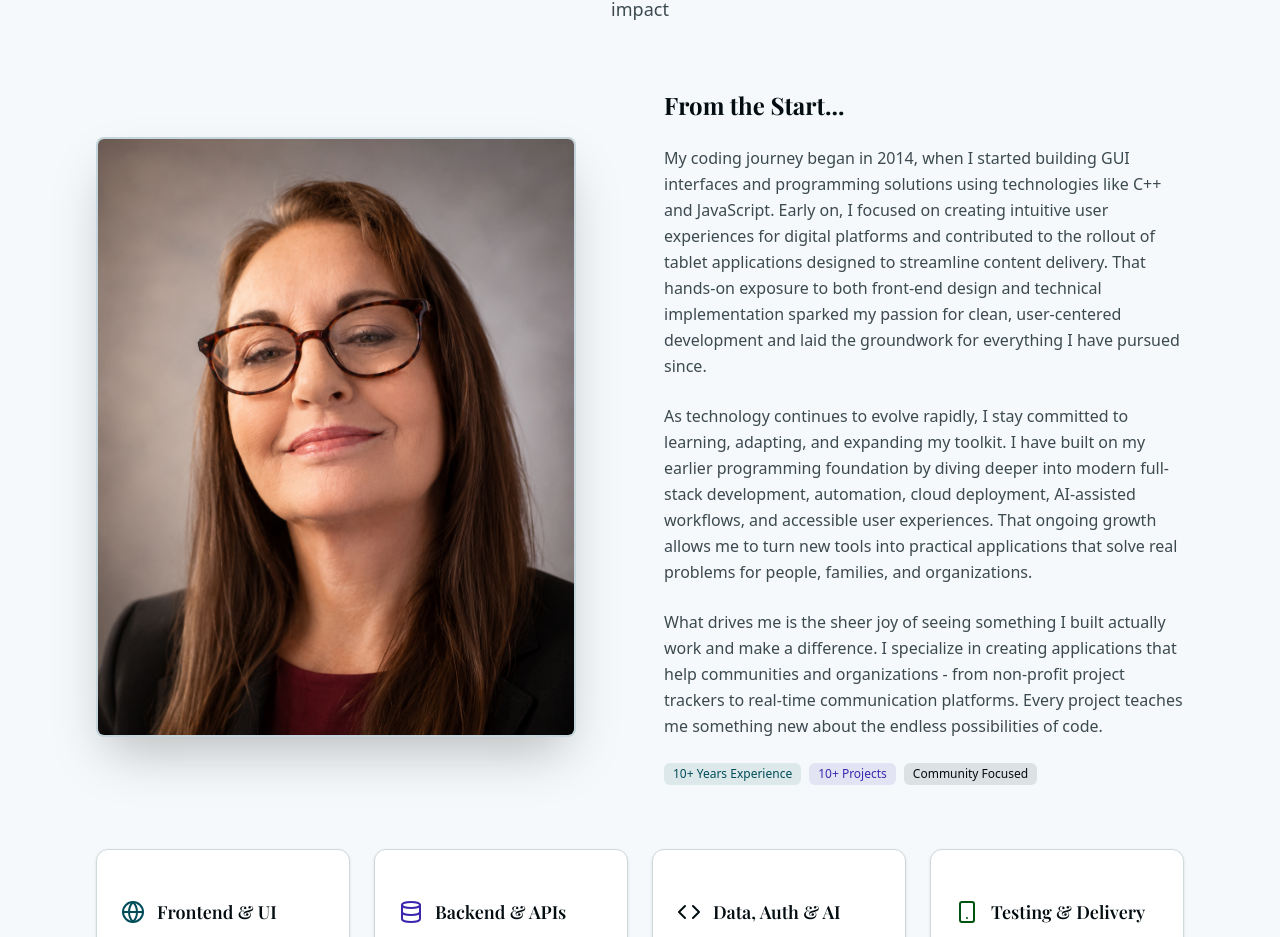
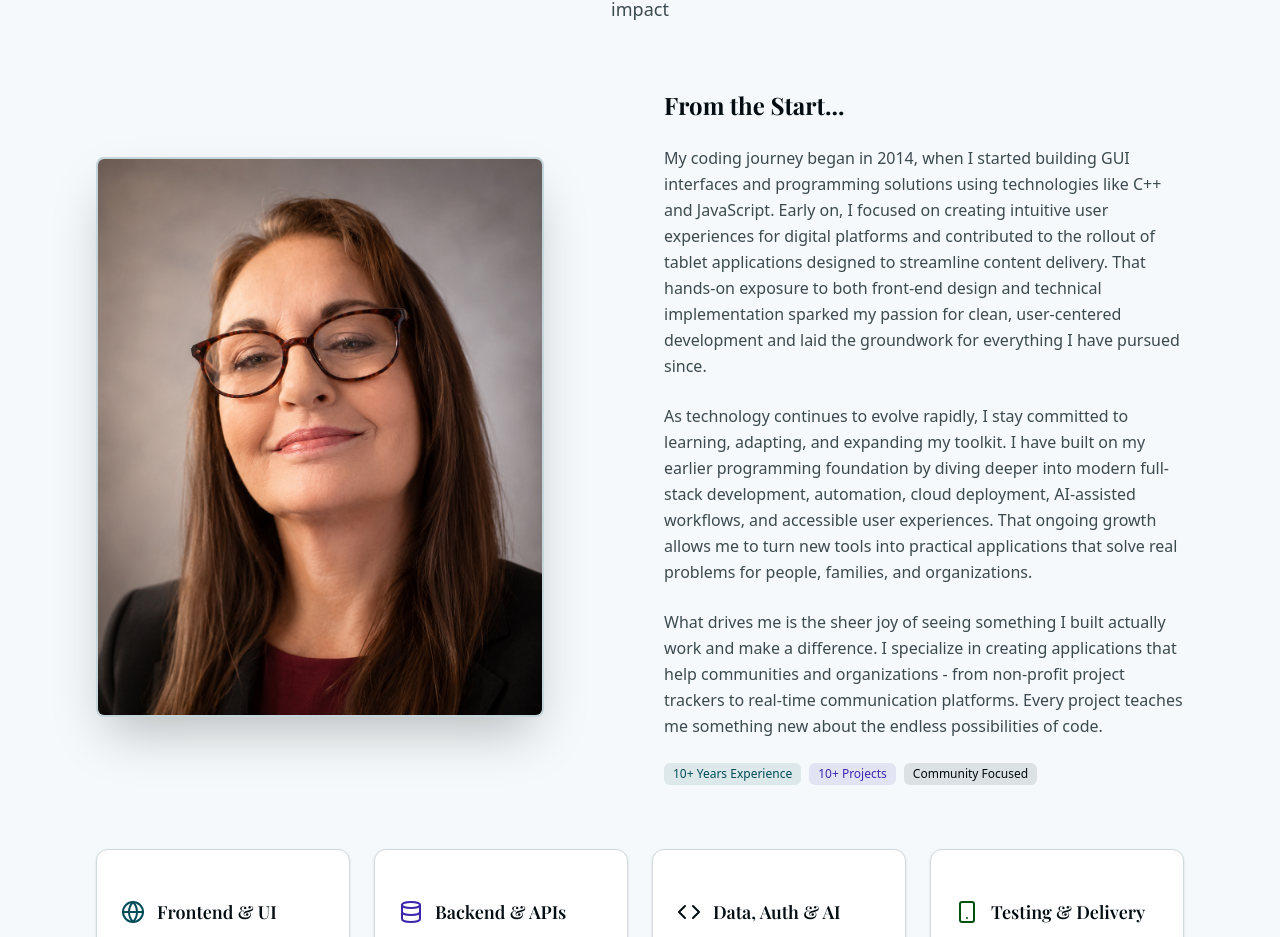
Before and after one commit to Jozewski/JLportfolio, a Next.js app: page / in a window 1280 px wide. Shown: the part 978-1915 px from the top of the page. Built offline with nearby package versions, Linux system fonts and the light colour scheme; a web font is replaced by a local one.

Commit message:
Fix layout

```diff
--- a/components/about.tsx
+++ b/components/about.tsx
@@ -215,7 +215,7 @@ export function About() {
         <div className="grid lg:grid-cols-2 gap-12 items-center mb-16">
           <div className="flex justify-center lg:justify-start">
             <div className="relative">
-              <div className="w-120 h-150 overflow-hidden rounded-lg shadow-2xl border-2 border-primary/20">
+              <div className="w-full max-w-md aspect-[4/5] overflow-hidden rounded-lg shadow-2xl border-2 border-primary/20">
                 <img
                   src="/profile-photo.png"
                   alt="Joanne Liszewski - Professional Photo"
```
